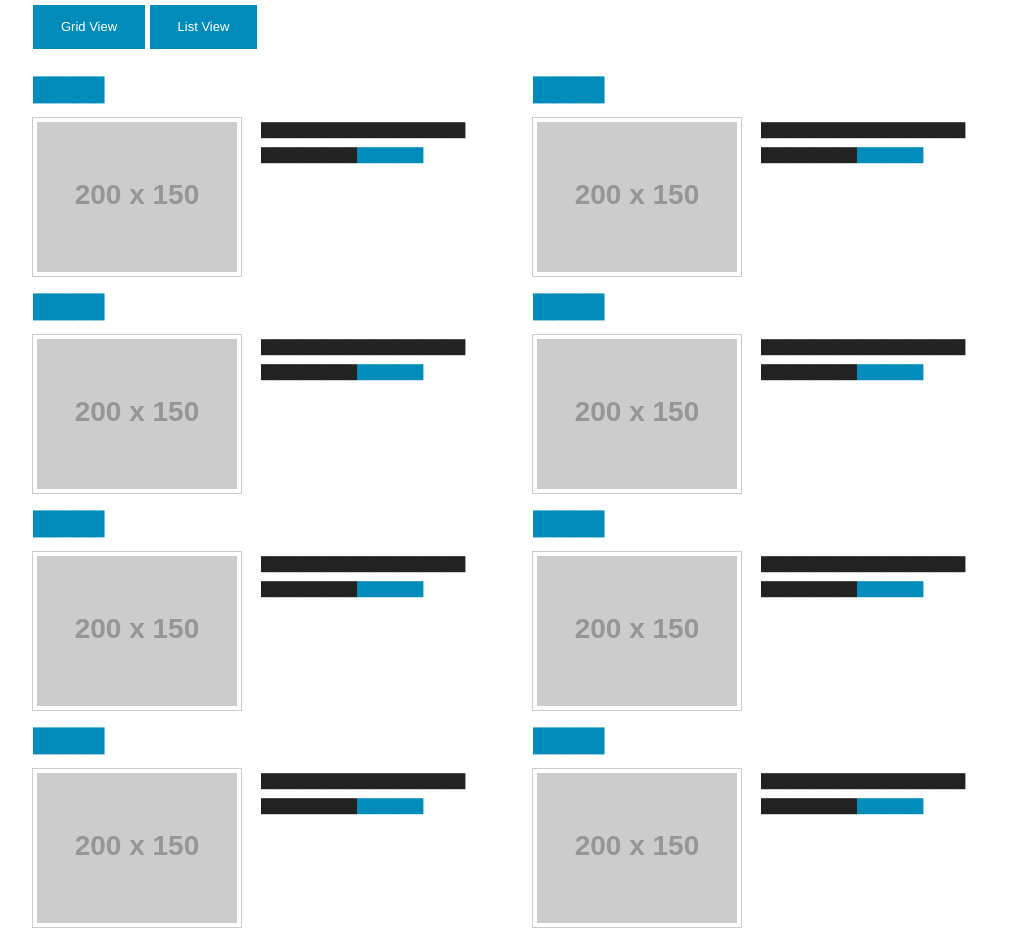
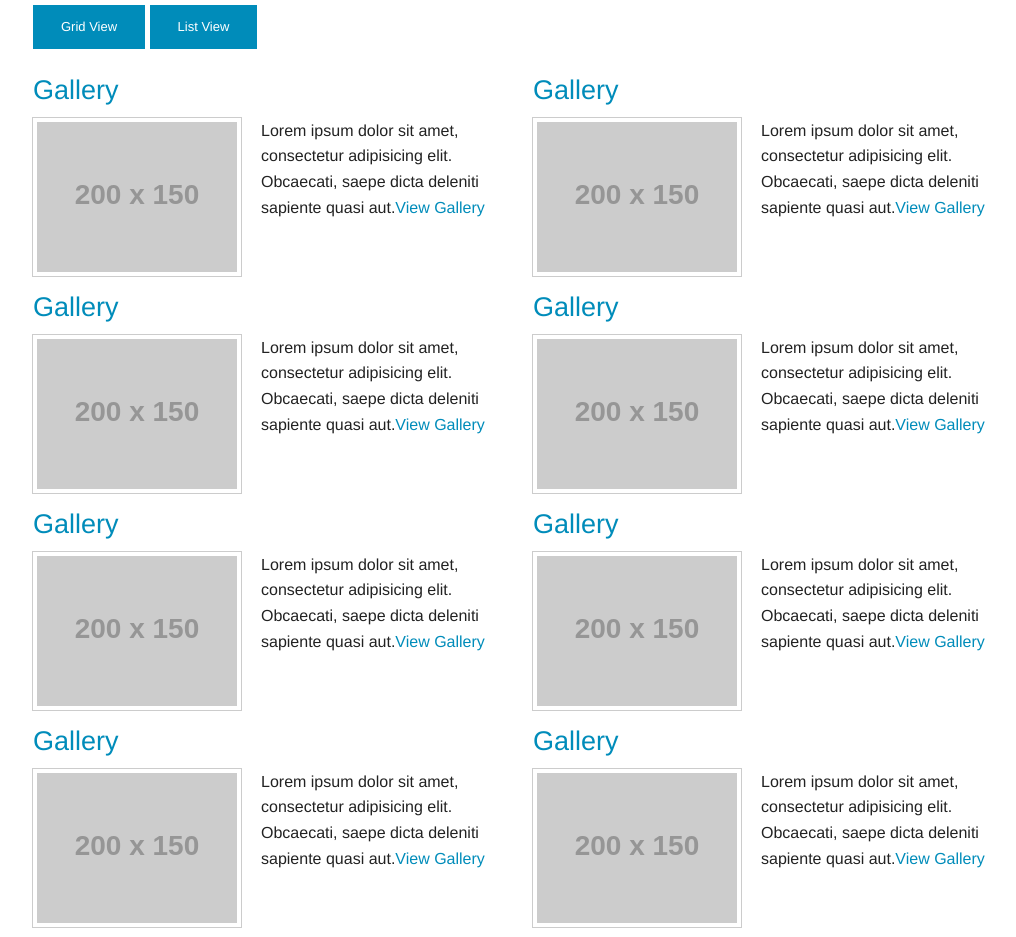
Before and after one commit to jaime5x5/p5-image-gallery, a plain HTML site: page index.html in a window 1280 px wide. Shown: the part 68-1005 px from the top of the page, without its empty margins (122-1138 px from the left). Drawn offline with Linux system fonts and the light colour scheme; placeholder pictures from the web are drawn by us.

Commit message:
Extra Ipsum

```diff
--- a/css/styles.css
+++ b/css/styles.css
@@ -24,6 +24,8 @@
     font-style: normal;
 }
 
+/*
 p, h3, a {
 	font-family: 'redactedregular';
 }
+*/
--- a/index.html
+++ b/index.html
@@ -30,7 +30,7 @@
         <a href="#" class="th">
           <img src="http://placehold.it/200x150" alt="">
         </a>
-        <p>Lorem ipsum dolor sit amet, consectetur adipisicing elit. <a href="#">View Gallery</a></p>
+        <p>Lorem ipsum dolor sit amet, consectetur adipisicing elit. Obcaecati, saepe dicta deleniti sapiente quasi aut.<a href="#">View Gallery</a></p>
 
       </div>
 
@@ -40,7 +40,7 @@
         <a href="#" class="th">
           <img src="http://placehold.it/200x150" alt="">
         </a>
-        <p>Lorem ipsum dolor sit amet, consectetur adipisicing elit. <a href="#">View Gallery</a></p>
+        <p>Lorem ipsum dolor sit amet, consectetur adipisicing elit. Obcaecati, saepe dicta deleniti sapiente quasi aut.<a href="#">View Gallery</a></p>
       </div>
 
       <div class="columns large-6">
@@ -49,7 +49,7 @@
         <a href="#" class="th">
           <img src="http://placehold.it/200x150" alt="">
         </a>
-        <p>Lorem ipsum dolor sit amet, consectetur adipisicing elit. <a href="#">View Gallery</a></p>
+        <p>Lorem ipsum dolor sit amet, consectetur adipisicing elit. Obcaecati, saepe dicta deleniti sapiente quasi aut.<a href="#">View Gallery</a></p>
       </div>
 
       <div class="columns large-6">
@@ -58,7 +58,7 @@
         <a href="#" class="th">
           <img src="http://placehold.it/200x150" alt="">
         </a>
-        <p>Lorem ipsum dolor sit amet, consectetur adipisicing elit. <a href="#">View Gallery</a></p>
+        <p>Lorem ipsum dolor sit amet, consectetur adipisicing elit. Obcaecati, saepe dicta deleniti sapiente quasi aut.<a href="#">View Gallery</a></p>
       </div>
 
       <div class="columns large-6">
@@ -67,7 +67,7 @@
         <a href="#" class="th">
           <img src="http://placehold.it/200x150" alt="">
         </a>
-        <p>Lorem ipsum dolor sit amet, consectetur adipisicing elit. <a href="#">View Gallery</a></p>
+        <p>Lorem ipsum dolor sit amet, consectetur adipisicing elit. Obcaecati, saepe dicta deleniti sapiente quasi aut.<a href="#">View Gallery</a></p>
       </div>
 
       <div class="columns large-6">
@@ -76,7 +76,7 @@
         <a href="#" class="th">
           <img src="http://placehold.it/200x150" alt="">
         </a>
-        <p>Lorem ipsum dolor sit amet, consectetur adipisicing elit. <a href="#">View Gallery</a></p>
+        <p>Lorem ipsum dolor sit amet, consectetur adipisicing elit. Obcaecati, saepe dicta deleniti sapiente quasi aut.<a href="#">View Gallery</a></p>
       </div>
 
       <div class="columns large-6">
@@ -85,7 +85,7 @@
         <a href="#" class="th">
           <img src="http://placehold.it/200x150" alt="">
         </a>
-        <p>Lorem ipsum dolor sit amet, consectetur adipisicing elit. <a href="#">View Gallery</a></p>
+        <p>Lorem ipsum dolor sit amet, consectetur adipisicing elit. Obcaecati, saepe dicta deleniti sapiente quasi aut.<a href="#">View Gallery</a></p>
       </div>
 
       <div class="columns large-6">
@@ -94,7 +94,7 @@
         <a href="#" class="th">
           <img src="http://placehold.it/200x150" alt="">
         </a>
-        <p>Lorem ipsum dolor sit amet, consectetur adipisicing elit. <a href="#">View Gallery</a></p>
+        <p>Lorem ipsum dolor sit amet, consectetur adipisicing elit. Obcaecati, saepe dicta deleniti sapiente quasi aut.<a href="#">View Gallery</a></p>
       </div>
 
     </article>
```
